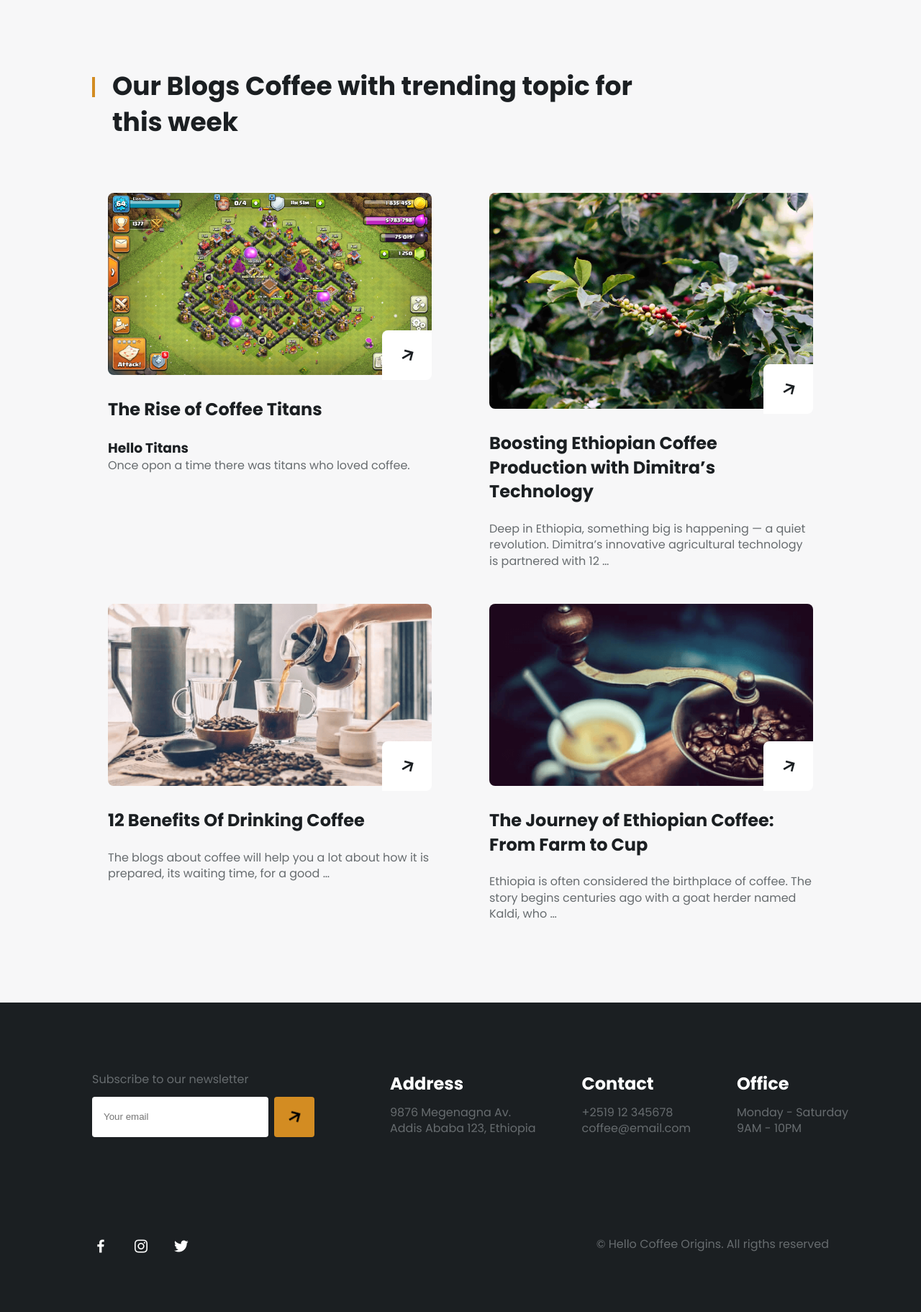
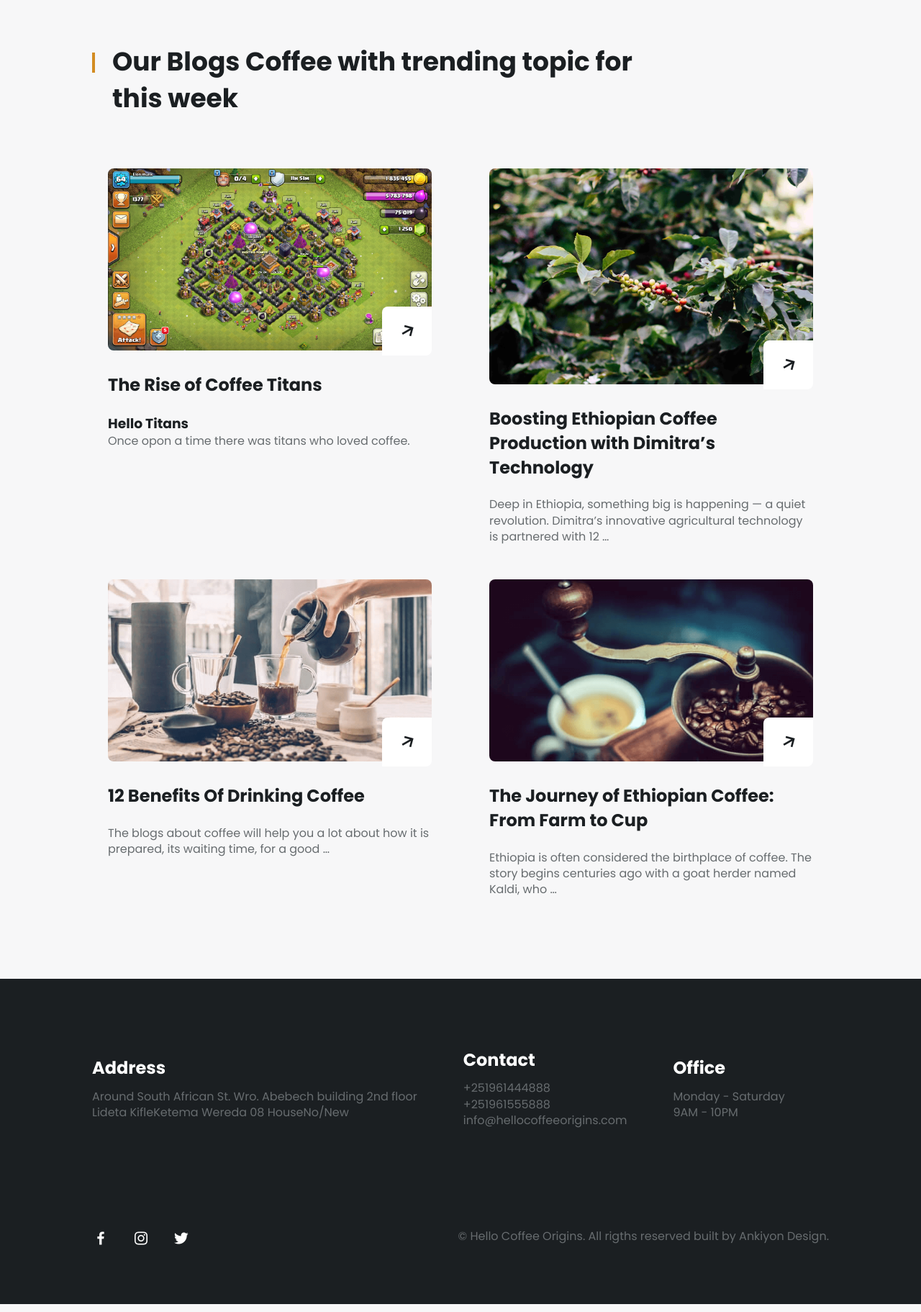
Before and after one commit to ankiyondesigns/coffee-house-backend, a Django app: page / in a window 1280 px wide. Shown: the part 2480-4303 px from the top of the page at 72% size. Run offline with Django 5.2, Linux system fonts and the light colour scheme; data comes from the database, SQL or seed files in the repository; some libraries are stand-ins or nearby versions.

Commit message:
update: update sections

```diff
--- a/coffee/templates/coffee/home.html
+++ b/coffee/templates/coffee/home.html
@@ -194,8 +194,10 @@
                     </div>
 
                     <div class="products__data">
-                        <h2 class="products__price">{{ product.price }} ETB</h2>
-                        <h3 class="products__name">{{ product.measurement_value }} {{ product.measurement_unit }} </h3>
+                        <h2 class="products__price"></h2>
+                        <h3 class="products__name">
+                        <i class='bx bxs-purchase-tag'></i>
+                        {{ product.measurement_value }} {{ product.measurement_unit }} </h3>
                     </div>
                 </article>
             {% endfor %}
@@ -268,7 +270,7 @@
             </p>
             <div class="middle_about">
               <img
-                src="{% static 'images/about-1.jpg' %}"
+                src="{% static 'images/blog-img.jpg' %}"
                 alt="Quality Image"
                 class=""
               />
@@ -318,6 +320,7 @@
           <div class="blog__content grid">
           {% for post in posts %}
             <article class="blog__card">
+            <a href="{{ post.get_absolute_url }}">
               <div class="blog__image">
                 <img
                   src="{{ post.banner.url }}"
@@ -328,11 +331,14 @@
                   <i class="bx bx-right-arrow-alt"></i>
                 </a>
               </div>
+              </a>
 
               <div class="blog__data">
+              <a href="{{ post.get_absolute_url }}">
                 <h2 class="blog__title">
                   {{ post.title }}
                 </h2>
+              </a>
                 <p class="blog__description">
                   {{ post.body|safe|truncatewords:20|linebreaks }}
                 </p>
@@ -352,34 +358,21 @@
         <h1 class="footer__title"></h1>
 
         <div class="footer__content grid">
-          <div class="footer__data">
-            <p class="footer__description">Subscribe to our newsletter</p>
-
-            <div class="footer__newsletter">
-              <input
-                type="email"
-                placeholder="Your email"
-                class="footer__input"
-              />
-              <button class="footer__button">
-                <i class="bx bx-right-arrow-alt"></i>
-              </button>
-            </div>
-          </div>
 
           <div class="footer__data">
             <h2 class="footer__subtitle">Address</h2>
             <p class="footer__information">
-              9876 Megenagna Av. <br />
-              Addis Ababa 123, Ethiopia
+              Around South African St. Wro. Abebech building 2nd floor <br />
+              Lideta KifleKetema Wereda 08 HouseNo/New
             </p>
           </div>
 
           <div class="footer__data">
             <h2 class="footer__subtitle">Contact</h2>
             <p class="footer__information">
-              +2519 12 345678 <br />
-              coffee@email.com
+              +251961444888 <br />
+              +251961555888 <br>
+              info@hellocoffeeorigins.com
             </p>
           </div>
 
@@ -405,7 +398,7 @@
           </ul>
 
           <span class="footer__copy">
-            &#169; Hello Coffee Origins. All rigths reserved
+            &#169; Hello Coffee Origins. All rigths reserved built by Ankiyon Design.
           </span>
         </div>
       </div>
```
